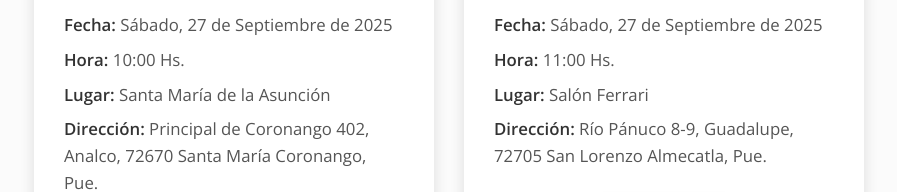
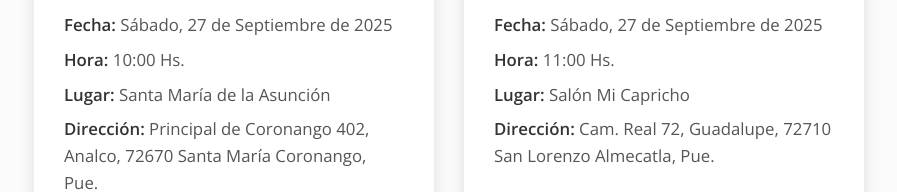
Before and after one commit to vegalfredo/XV_Yesenia, a plain HTML site: page index.html in a window 1280 px wide. Shown: the part 2522-2714 px from the top of the page, without its empty margins (191-1088 px from the left). Drawn offline with nearby package versions, Linux system fonts and the light colour scheme; a web font is replaced by a local one.

Commit message:
Add files via upload

```diff
--- a/index.html
+++ b/index.html
@@ -904,14 +904,14 @@
                         </div>
                         <!-- MAPA DE GOOGLE PARA LA MISA -->
                         <div class="map-container">
-                            <iframe src="https://www.google.com/maps/embed?pb=!1m18!1m12!1m3!1d3762.697677611099!2d-98.3041926249419!3d19.120792669859313!2m3!1f0!2f0!3f0!3m2!1i1024!2i768!4f13.1!3m3!1m2!1s0x85d0a6311029e249%3A0xc07a21df26f1c7d2!2sParroquia%20Santa%20Mar%C3%ADa%20de%20la%20Asunci%C3%B3n!5e0!3m2!1ses!2smx!4v1717889419133!5m2!1ses!2smx"
+                            <iframe src="https://www.google.com/maps/place/Sal%C3%B3n+Mi+Capricho/@19.1453184,-98.2446672,19z/data=!3m1!4b1!4m6!3m5!1s0x85cfc4f4e84300b9:0x888b35723f640d6e!8m2!3d19.1453171!4d-98.2440235!16s%2Fg%2F11hynldtq4?authuser=0&entry=ttu&g_ep=EgoyMDI1MDYwOC4wIKXMDSoASAFQAw%3D%3D"
                                     width="600" height="450" style="border:0;" allowfullscreen="" loading="lazy" referrerpolicy="no-referrer-when-downgrade"></iframe>
                         </div>
                     </div>
 
                     <div class="event-card">
                         <!-- IMAGEN DEL LUGAR DE LA FIESTA -->
-                        <img src="images/salon.png" alt="Salón Ferrari" class="place-image">
+                        <img src="images/salon.png" alt="Salón Mi Capricho" class="place-image">
                         <div class="event-card-content">
                             <i class="fas fa-champagne-glasses icon"></i>
                             <h3>Recepción</h3>
@@ -1026,10 +1026,10 @@
                 name: "Recepción",
                 date: "Sábado, 27 de Septiembre de 2025",
                 time: "11:00", // Hora de inicio de la fiesta
-                location: "Salón Ferrari",
-                address: "Río Pánuco 8-9, Guadalupe, 72705 San Lorenzo Almecatla, Pue.",
-                googleMapsLink: "https://www.google.com/maps/search/?api=1&query=19.14570654066643, -98.24266248545129",
-                mapEmbedSrc: "https://www.google.com/maps/embed?pb=!1m18!1m12!1m3!1d3761.503673397395!2d-98.24497912488165!3d19.145739821857532!2m3!1f0!2f0!3f0!3m2!1i1024!2i768!4f13.1!3m3!1m2!1s0x85d1f05781a5edb1%3A0x63a35b0d0c345a90!2sSal%C3%B3n%20Ferrari!5e0!3m2!1ses!2smx!4v1717882800000!5m2!1ses!2smx",
+                location: "Salón Mi Capricho",
+                address: "Cam. Real 72, Guadalupe, 72710 San Lorenzo Almecatla, Pue.",
+                googleMapsLink: "https://www.google.com/maps/search/?api=1&query=19.145360174417515, -98.24387329650214",
+                mapEmbedSrc: "https://www.google.com/maps/embed?pb=!1m18!1m12!1m3!1d3761.503673397395!2d-98.24387329650214!3d19.145360174417515!2m3!1f0!2f0!3f0!3m2!1i1024!2i768!4f13.1!3m3!1m2!1s0x85d1f05781a5edb1%3A0x63a35b0d0c345a90!2sSal%C3%B3n%20Ferrari!5e0!3m2!1ses!2smx!4v1717882800000!5m2!1ses!2smx",
                 imageUrl: "images/salon.png", // ACTUALIZADO: Ruta de la imagen del salón
                 calendarDescription: "Recepción de los XV Años de Yesenia Xareni",
                 calendarDurationHours: 5 // Duración estimada para el calendario (5 horas)
```
